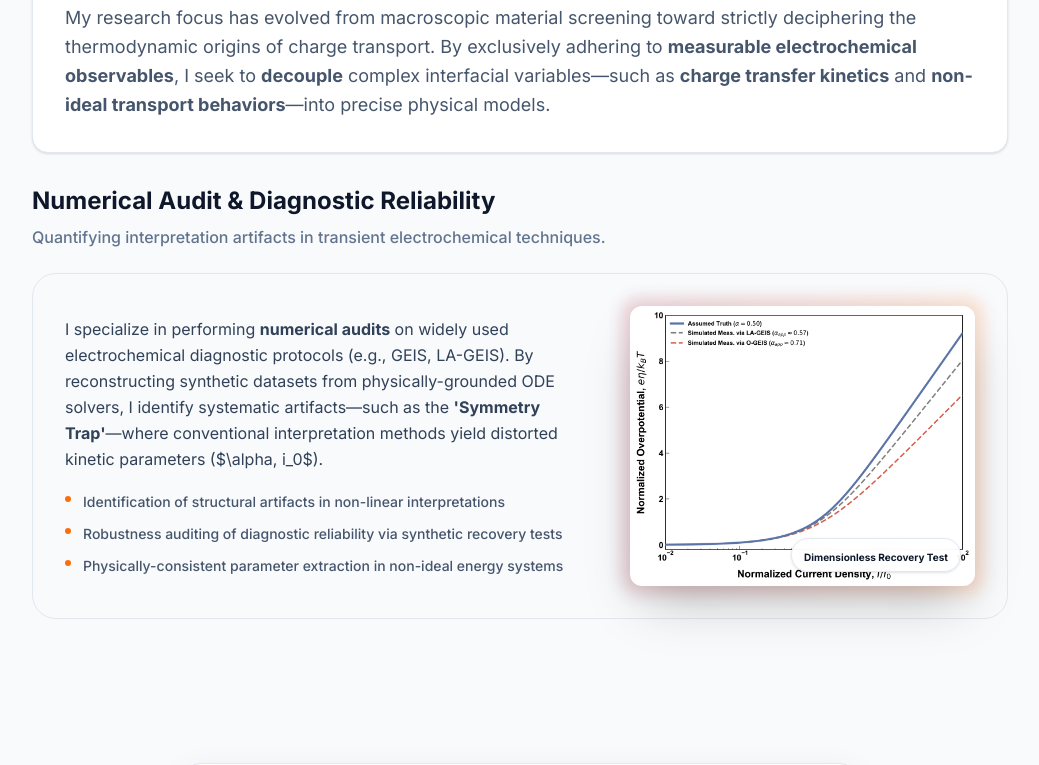
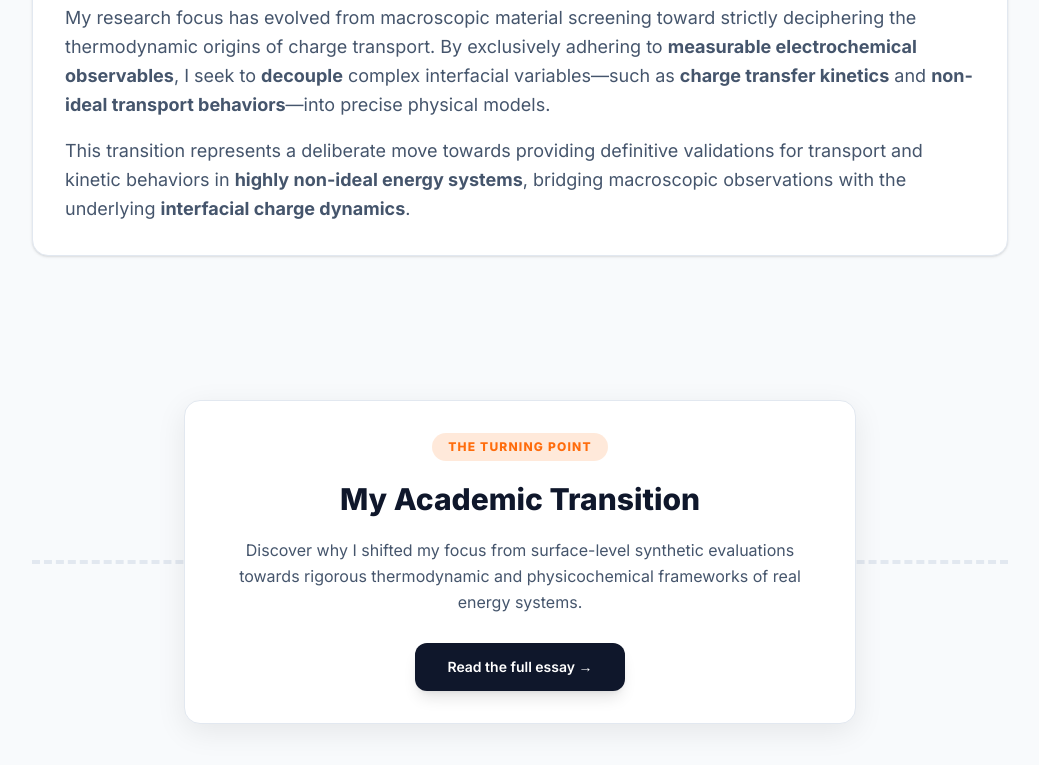
Before and after one commit to SeokminShin/portfolio, a Next.js app: page /portfolio/research in a window 1280 px wide. Shown: the part 660-1425 px from the top of the page, without its empty margins (120-1159 px from the left). Built offline with nearby package versions, Linux system fonts and the light colour scheme.

Commit message:
Revert Research page changes, keeping only CV update

```diff
--- a/src/app/research/page.tsx
+++ b/src/app/research/page.tsx
@@ -35,47 +35,9 @@ export default function Research() {
                 <p>
                   My research focus has evolved from macroscopic material screening toward strictly deciphering the thermodynamic origins of charge transport. By exclusively adhering to <strong>measurable electrochemical observables</strong>, I seek to <strong>decouple</strong> complex interfacial variables—such as <strong>charge transfer kinetics</strong> and <strong>non-ideal transport behaviors</strong>—into precise physical models.
                 </p>
-              </div>
-            </div>
-          </section>
-
-          {/* NEW SECTION: Numerical Audit */}
-          <section className="flex flex-col gap-6">
-            <div className="flex flex-col gap-2">
-              <h3 className="text-2xl font-bold text-slate-900">Numerical Audit & Diagnostic Reliability</h3>
-              <p className="text-slate-500 font-medium">Quantifying interpretation artifacts in transient electrochemical techniques.</p>
-            </div>
-
-            <div className="grid lg:grid-cols-5 gap-8 items-center bg-slate-50 rounded-3xl p-8 border border-slate-200">
-              <div className="lg:col-span-3 flex flex-col gap-5">
-                <p className="text-slate-700 leading-relaxed">
-                  I specialize in performing <strong>numerical audits</strong> on widely used electrochemical diagnostic protocols (e.g., GEIS, LA-GEIS). By reconstructing synthetic datasets from physically-grounded ODE solvers, I identify systematic artifacts—such as the <strong>'Symmetry Trap'</strong>—where conventional interpretation methods yield distorted kinetic parameters ($\alpha, i_0$).
+                <p>
+                  This transition represents a deliberate move towards providing definitive validations for transport and kinetic behaviors in <strong>highly non-ideal energy systems</strong>, bridging macroscopic observations with the underlying <strong>interfacial charge dynamics</strong>.
                 </p>
-                <ul className="flex flex-col gap-3">
-                  {[
-                    "Identification of structural artifacts in non-linear interpretations",
-                    "Robustness auditing of diagnostic reliability via synthetic recovery tests",
-                    "Physically-consistent parameter extraction in non-ideal energy systems"
-                  ].map((bullet, idx) => (
-                    <li key={idx} className="flex items-start gap-3 text-sm text-slate-600 font-medium">
-                      <span className="mt-1 w-1.5 h-1.5 rounded-full bg-[#FF6C0C] shrink-0" />
-                      {bullet}
-                    </li>
-                  ))}
-                </ul>
-              </div>
-              <div className="lg:col-span-2 relative group mt-4 lg:mt-0">
-                <div className="absolute -inset-2 bg-gradient-to-r from-[#A31F34] to-[#FF6C0C] rounded-2xl blur opacity-20 group-hover:opacity-40 transition duration-1000"></div>
-                <div className="relative rounded-xl overflow-hidden border-2 border-white shadow-2xl bg-white">
-                  <img
-                    src="/portfolio/audit_tafel.png"
-                    alt="Numerical Audit of Tafel Slope"
-                    className="w-full h-auto transform transition duration-500 group-hover:scale-105"
-                  />
-                  <div className="absolute bottom-3 right-3 bg-white/90 backdrop-blur-md px-3 py-1 rounded-full border border-slate-200 shadow-sm">
-                    <span className="text-[10px] font-bold text-slate-900">Dimensionless Recovery Test</span>
-                  </div>
-                </div>
               </div>
             </div>
           </section>
```
Also changed, not shown: public/audit_tafel.png (deleted).
